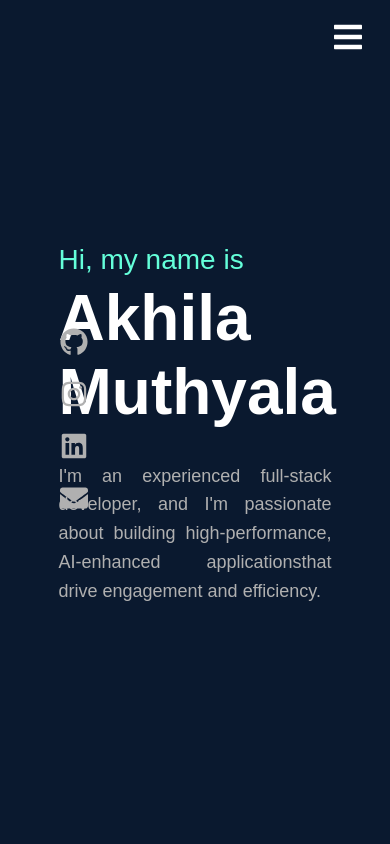
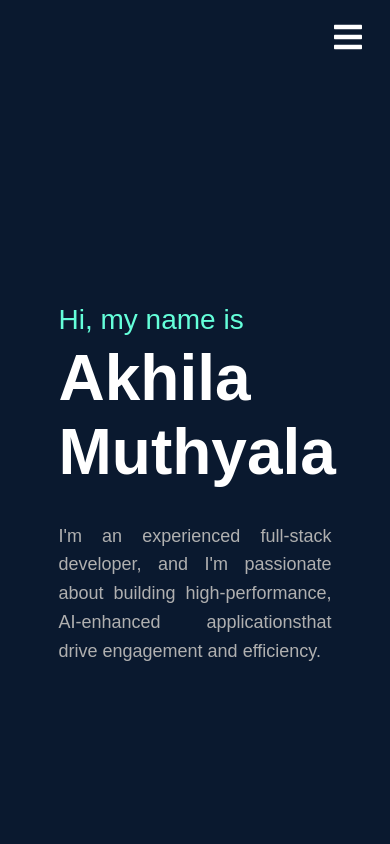
Before and after one commit to amuthyal/my-portfolio, a React (Create React App) app: page / in a window 390 px wide. Shown: the top 844 px of the page. Built offline with nearby package versions, Linux system fonts and the light colour scheme.

Commit message:
mobile view compatibility for sidebar

```diff
--- a/src/components/Contact.js
+++ b/src/components/Contact.js
@@ -1,5 +1,7 @@
 import React from "react";
 import "../styles/Contact.css";
+import Sidebar from "./Sidebar"; // Import Sidebar
+
 
 const Contact = () => {
   return (
@@ -14,6 +16,8 @@
       <a href="mailto:muthyala.akhila07@gmail.com" className="contact-button">
         Say Hello
       </a>
+       {/* Sidebar now appears below button in mobile */}
+       <Sidebar />
     </section>
   );
 };
--- a/src/components/Sidebar.js
+++ b/src/components/Sidebar.js
@@ -1,6 +1,7 @@
 import React from "react";
 import "../styles/Sidebar.css";
 import { FaGithub, FaInstagram, FaLinkedin, FaEnvelope } from "react-icons/fa"; // React Icons
+
 
 const Sidebar = () => {
   return (
--- a/src/styles/Sidebar.css
+++ b/src/styles/Sidebar.css
@@ -1,22 +1,56 @@
-/* Sidebar  */
+/* SIDEBAR */
 .sidebar {
   position: fixed;
-    left: 60px; /* Increased from 40px to 60px */
-    top: 50%;
-    transform: translateY(-50%);
+  left: 20px;
+  bottom: 20px;
   display: flex;
-    flex-direction: column;
+  flex-direction: column; /* Vertical layout on desktop */
+  align-items: center;
   gap: 20px;
   z-index: 1000;
 }
 
 /* Sidebar Icons */
-  .sidebar-icon {
-    font-size: 28px;
-    color: #b0b0b0; /* Default Grey */
+.sidebar a {
+  color: #64ffda; /* Neon Blue */
+  font-size: 24px;
   transition: 0.3s ease-in-out;
 }
 
-  .sidebar-icon:hover {
-    color: #64ffda; /* Neon blue */
+.sidebar a:hover {
+  color: white;
 }
+
+/* Sidebar Line */
+.sidebar::after {
+  content: "";
+  width: 2px;
+  height: 80px;
+  background: #64ffda;
+  margin-top: 10px;
+}
+
+/* ✅ MOBILE VIEW - Move Sidebar Below "Say Hello" Button & Hide from Header */
+@media (max-width: 768px) {
+  .sidebar {
+    position: relative !important; /* Remove fixed position */
+    bottom: auto;
+    left: auto;
+    flex-direction: row; /* Make icons horizontal */
+    justify-content: center;
+    gap: 15px;
+    width: 100%;
+    margin-top: 30px; /* Space between "Say Hello" button */
+    z-index: 1; /* Ensure it does not appear over header */
+  }
+
+  /* Hide Sidebar from Header */
+  .header .sidebar {
+    display: none !important;
+  }
+
+  /* Remove Vertical Line */
+  .sidebar::after {
+    display: none;
+  }
+}
```
Lines whose indentation alone changed are shown as unchanged.
